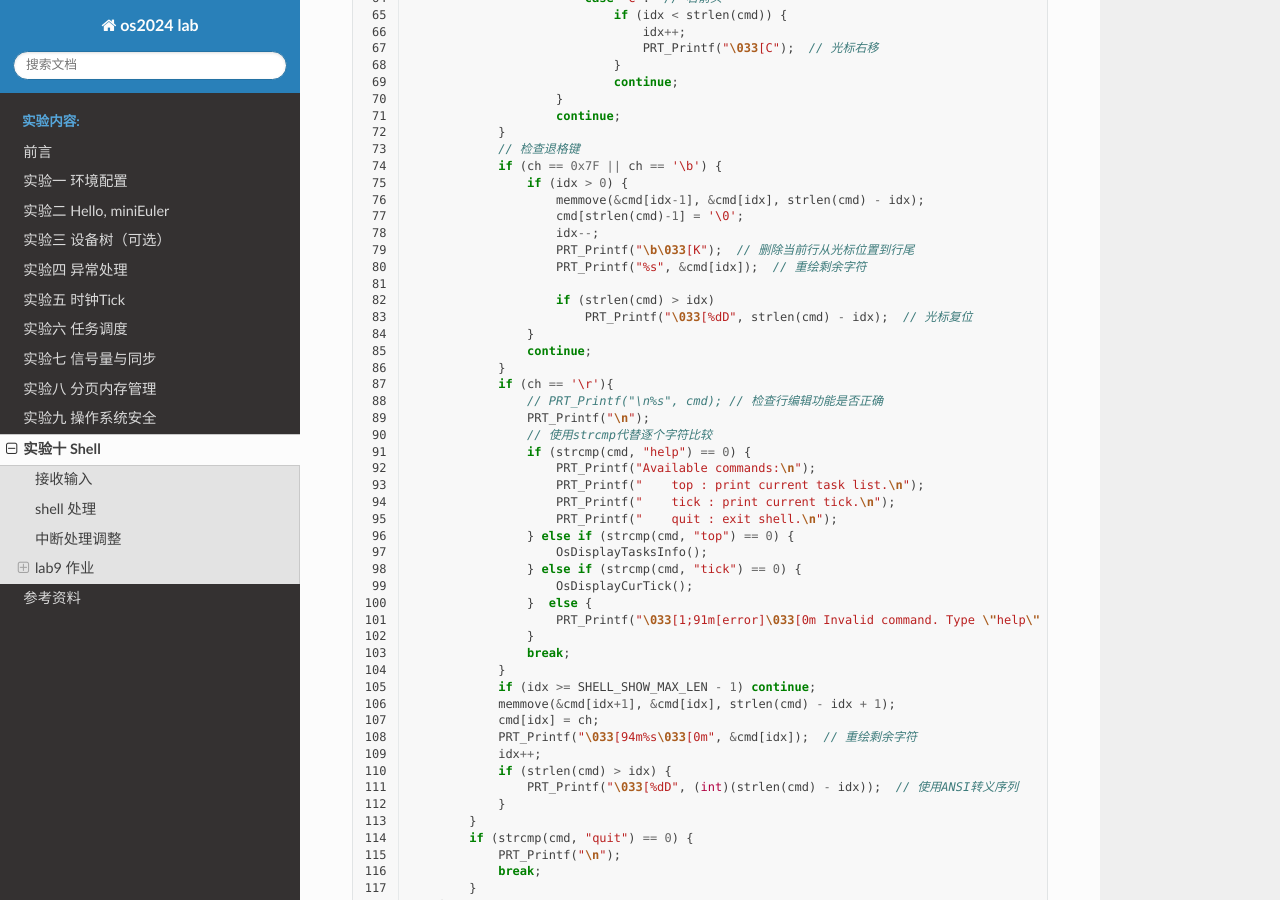
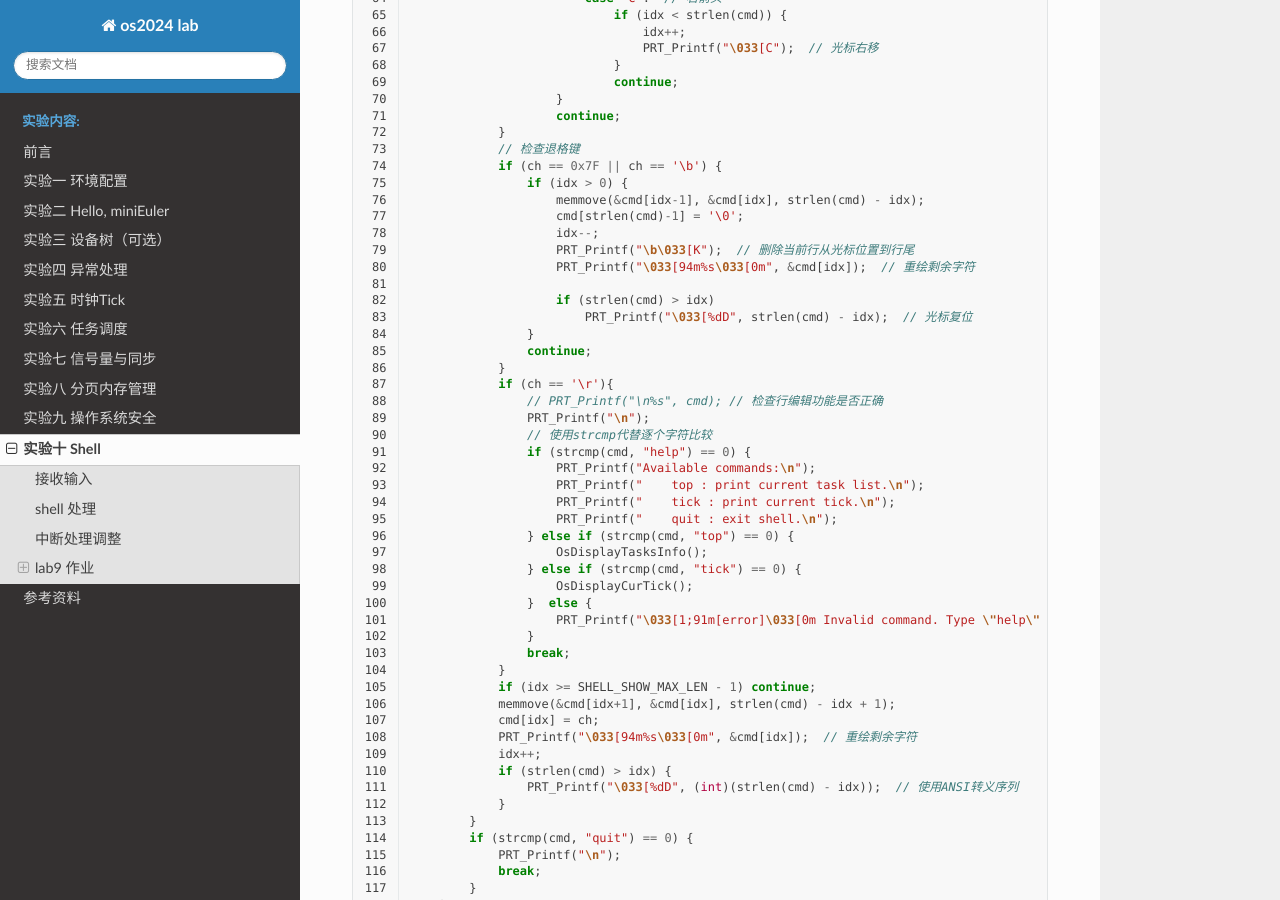
Before and after one commit to ruiatgithub/os2024, a Sphinx documentation site: the page built from source/lab9/index.rst, in a window 1280 px wide and 900 px high, scrolled down 4525 px. Built offline with Sphinx 7.4.7 and the Read the Docs theme 3.1.0, drawn with Linux system fonts in a browser that asks for light colours; pages that are not in the unit, such as notebooks, are missing from menus.

Commit message:
修复删除字符后重绘字符无样式的问题

```diff
--- a/source/lab9/index.rst
+++ b/source/lab9/index.rst
@@ -274,7 +274,7 @@ shell 处理
                         cmd[strlen(cmd)-1] = '\0';
                         idx--;
                         PRT_Printf("\b\033[K");  // 删除当前行从光标位置到行尾
-                        PRT_Printf("%s", &cmd[idx]);  // 重绘剩余字符
+                        PRT_Printf("\033[94m%s\033[0m", &cmd[idx]);  // 重绘剩余字符
 
                         if (strlen(cmd) > idx)
                             PRT_Printf("\033[%dD", strlen(cmd) - idx);  // 光标复位
```
